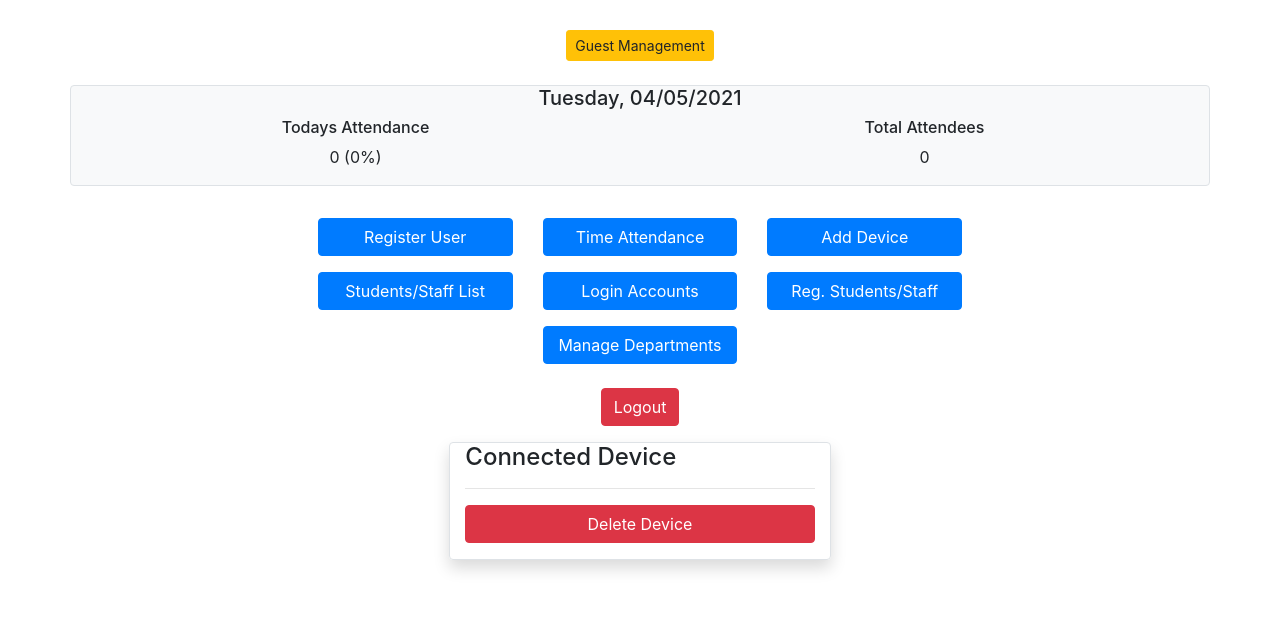
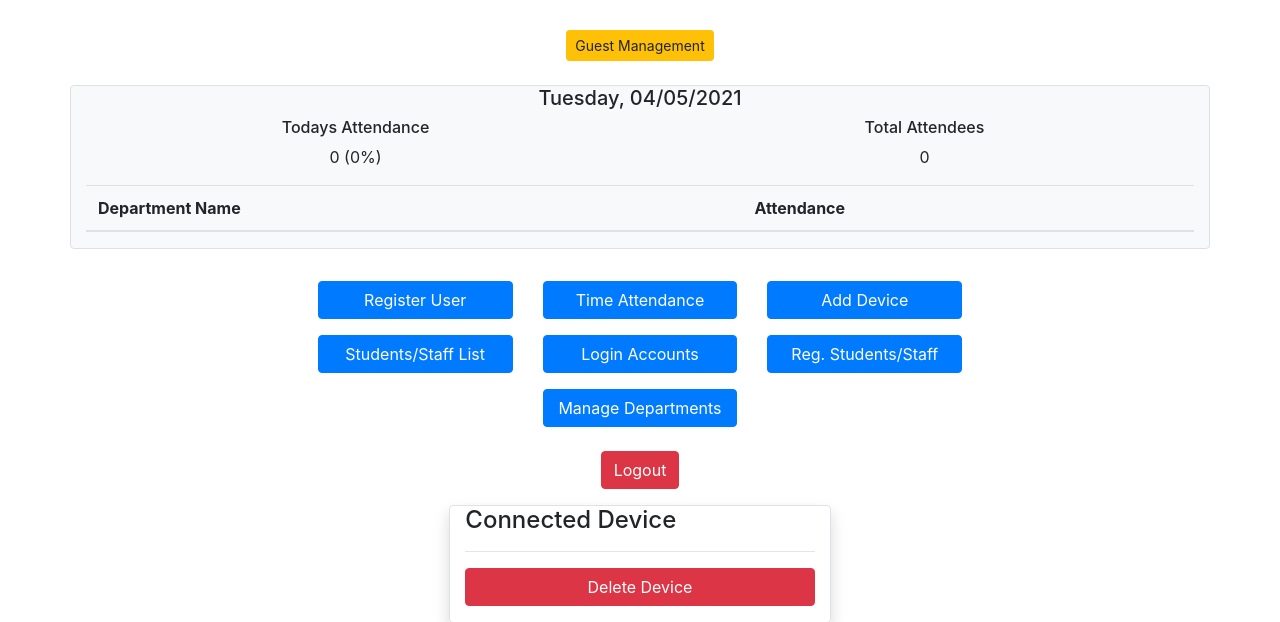
Before and after one commit to haziqnorisham/Masatrek-1.0-sek, a Django app: page /administrator/ in a window 1280 px wide. Shown: the part 163-785 px from the top of the page. Run offline with Django 3.2, Linux system fonts and the light colour scheme; the visitor is signed in with stand-in values (Sample User, id 1); data that the repository does not hold is empty; some libraries are stand-ins or nearby versions.

Commit message:
Add department attendance report

```diff
--- a/FaceRecTA/administrator/views.py
+++ b/FaceRecTA/administrator/views.py
@@ -145,13 +145,44 @@ def home(requests):
         temp_model["counter"] = index
         terminal_dict_list.append(temp_model)
 
+    # To-Do : Error message when no department found.
+    department_list = Departments.objects.all()
+    department_dict_list = []
+
+    if len(department_list) > 0:
+        for department in department_list:
+
+            department_attendance_list = EmployeeAttendance.objects.values('EmployeeDetail').filter(capture_time__contains = str(date.today()), EmployeeDetail__department = department.id).distinct()
+            total_staff_in_department = EmployeeDetail.objects.values('id').filter(department = department.id)
+
+            if (len(department_attendance_list) == 0 or len(total_staff_in_department) == 0):
+                percentage2 = 0
+            else:
+                percentage2 = (len(department_attendance_list)/len(total_staff_in_department)) * 100
+
+            # debug code
+            # print("department_name : " + department.name)
+            # print("department_id : " + str(department.id))
+            # print("attendance : " + str(len(department_attendance_list)))
+            # print()
+
+            department_dict = {
+                        "id": department.id,
+                        "name": department.name,
+                        "attendance" : str(len(department_attendance_list)),
+                        "total_emp" : str(len(total_staff_in_department)),
+                        "percentage" : str(percentage2)
+            }
+
+            department_dict_list.append(department_dict)
 
     context= {
         "terminal_dict_list" : terminal_dict_list,
         "total_attendance" : str(len(attendance_list)),
         "total_employees" : str(len(employee_list)),
         "attendance_percentage" : str(percentage),
-        "date" : str(date.today().strftime("%A, %d/%m/%Y"))
+        "date" : str(date.today().strftime("%A, %d/%m/%Y")),
+        "department_list" : department_dict_list
         }
 
     return render(requests, "administrator/administrator_home.html", context)
--- a/FaceRecTA/templates/administrator/administrator_home.html
+++ b/FaceRecTA/templates/administrator/administrator_home.html
@@ -69,6 +69,26 @@
           <div class="col-sm">
             <h6>Total Attendees</h6>
             <p>{{total_employees}}</p>
+          </div>
+        </div>
+        <div class="row">
+          <div class="col">
+            <table class="table">
+              <thead>
+                <tr>
+                  <th scope="col">Department Name</th>
+                  <th scope="col">Attendance</th>
+                </tr>
+              </thead>
+              <tbody>
+                {% for department in department_list %}
+                <tr>
+                  <td>{{department.name}}</td>
+                  <td>{{department.attendance}}/{{department.total_emp}} ({{department.percentage}}%)</td>
+                </tr>
+                {% endfor %}
+              </tbody>
+            </table>
           </div>
         </div>
       </div>
```
